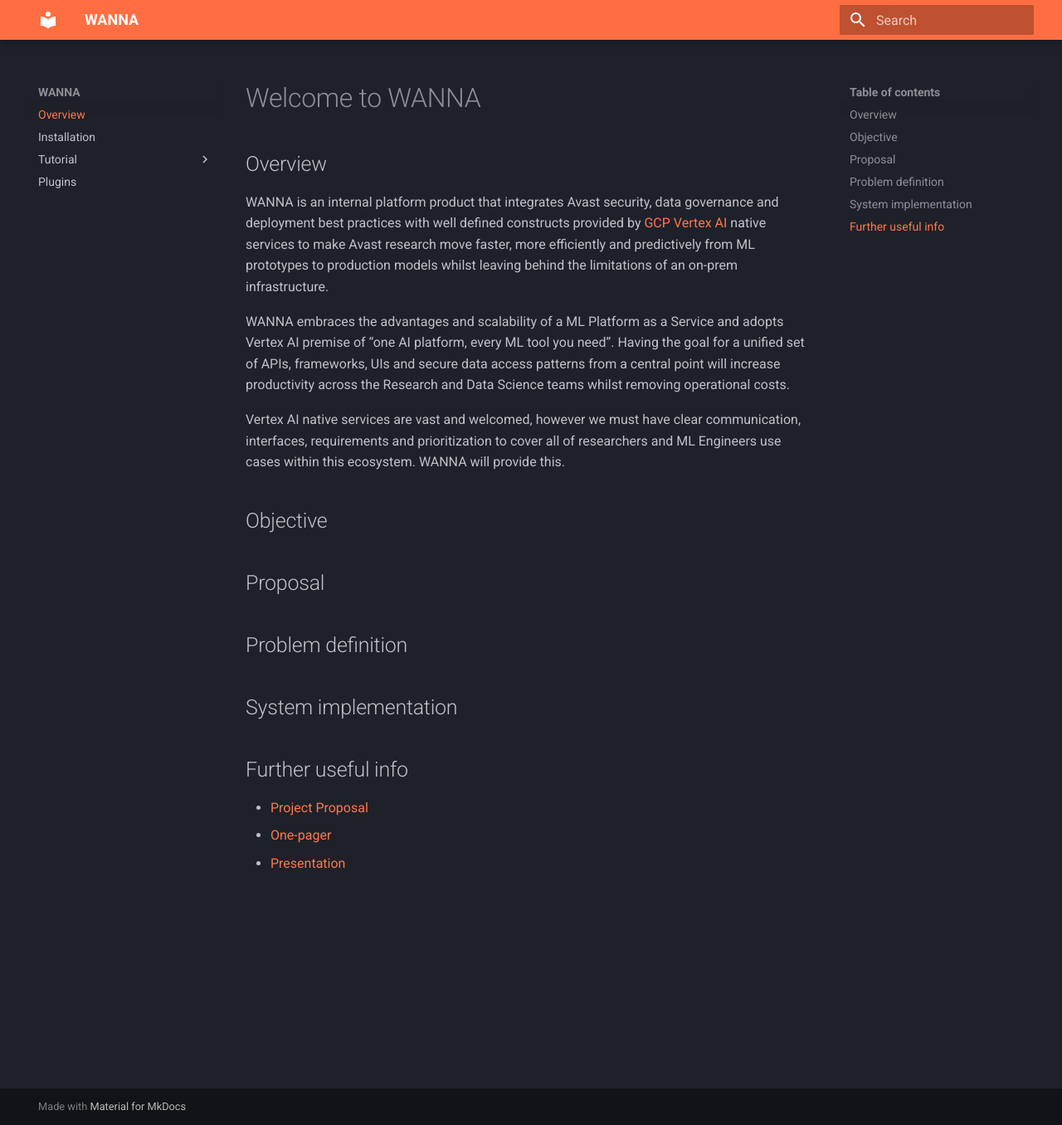
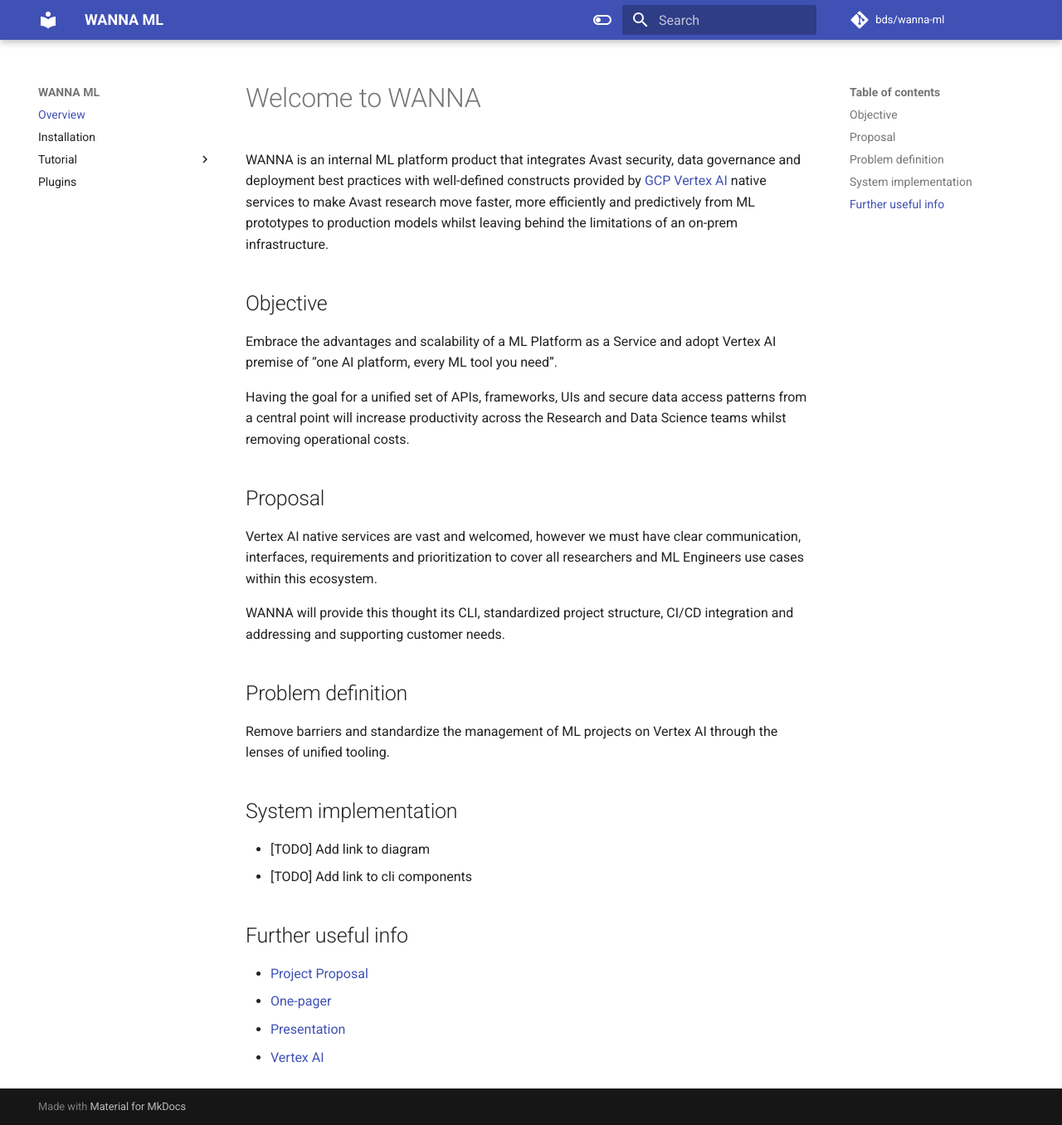
Before and after one commit to avast/wanna-ml, an MkDocs documentation site: the page built from docs/index.md, in a window 1280 px wide and 1356 px high. Shown: the whole window at 83% size. Built offline with MkDocs 1.6.1 and Material for MkDocs 9.7.7, drawn with Linux system fonts in a browser that asks for light colours.

```diff
--- a/docs/index.md
+++ b/docs/index.md
@@ -8,26 +8,31 @@ date: 2022-04-06
 
 # Welcome to WANNA
 
-## Overview
-
-WANNA is an internal platform product that integrates Avast security, data governance and deployment best practices with well defined constructs provided by [GCP Vertex AI](https://cloud.google.com/vertex-ai/#section-1) native services to make Avast research move faster, more efficiently and predictively from ML prototypes to production models whilst leaving behind the limitations of an on-prem infrastructure.
-
-WANNA embraces the advantages and scalability of a ML Platform as a Service and adopts Vertex AI premise of “one AI platform, every ML tool you need”.
-Having the goal for a unified set of APIs, frameworks, UIs and secure data access patterns from a central point will increase productivity across the Research and Data Science teams whilst removing operational costs.
-
-Vertex AI native services are vast and welcomed, however we must have clear communication, interfaces, requirements and prioritization to cover all of researchers and ML Engineers use cases within this ecosystem. WANNA will provide this.
-
+WANNA is an internal ML platform product that integrates Avast security, data governance and deployment best practices with well-defined constructs provided by [GCP Vertex AI](https://cloud.google.com/vertex-ai/#section-1) native services to make Avast research move faster, more efficiently and predictively from ML prototypes to production models whilst leaving behind the limitations of an on-prem infrastructure.
 
 ## Objective
 
+Embrace the advantages and scalability of a ML Platform as a Service and adopt Vertex AI premise of “one AI platform, every ML tool you need”.
+
+Having the goal for a unified set of APIs, frameworks, UIs and secure data access patterns from a central point will increase productivity across the Research and Data Science teams whilst removing operational costs.
+
 ## Proposal
 
+Vertex AI native services are vast and welcomed, however we must have clear communication, interfaces, requirements and prioritization to cover all researchers and ML Engineers use cases within this ecosystem.
+
+WANNA will provide this thought its CLI, standardized project structure, CI/CD integration and addressing and supporting customer needs.
+
 ## Problem definition
+Remove barriers and standardize the management of ML projects on Vertex AI through the lenses of unified tooling.
 
 ## System implementation
 
+* [TODO] Add link to diagram
+* [TODO] Add link to cli components
+
 ## Further useful info
 
-* [Project Proposal]()
-* [One-pager]()
-* [Presentation]()
+* [Project Proposal](https://docs.google.com/document/d/1lwWta6zsIWsXCPVqjwcduqbVuPttKErbqw_vgK2d3Y8/edit#)
+* [One-pager](https://cml.avast.com/display/BDS/Cloud+ML+-+WANNA)
+* [Presentation](https://docs.google.com/presentation/d/19jKZKSsfOgV_xQ5ayDXiYdfXHlMsFk9CX7ZePD6JK8I/edit#slide=id.g1235c8c68c1_0_4)
+* [Vertex AI](https://cloud.google.com/vertex-ai/docs)
--- a/mkdocs.yaml
+++ b/mkdocs.yaml
@@ -1,30 +1,62 @@
-site_name: WANNA
+site_name: WANNA ML
+repo_url: https://git.int.avast.com/bds/wanna-ml/
+repo_name: bds/wanna-ml
+edit_uri: edit/master/docs/
 theme:
   name: material
   palette:
-    scheme: slate
-    primary: deep orange
-    accent: indigo
-    features:
-      - navigation.instant
-      - navigation.tracking
-      - navigation.tabs
-      - navigation.tabs.sticky
-      - navigation.sections
-      - navigation.expand
-      - navigation.indexes
-    highlightjs: true
-    hljs_languages:
-        - yaml
-        - python
-        - bash
+    - scheme: default
+      toggle:
+        icon: material/toggle-switch-off-outline
+        name: Switch to dark mode
+        #    primary: indigo
+        #    accent: indigo
+        features:
+          - navigation.instant
+          - navigation.tracking
+          - navigation.tabs
+          - navigation.tabs.sticky
+          - navigation.sections
+          - navigation.expand
+          - navigation.indexes
+          - navigation.top
+          - toc.follow
+          - toc.integrate
+        highlightjs: true
+        hljs_languages:
+          - yaml
+          - python
+          - bash
+    - scheme: slate
+      toggle:
+        icon: material/toggle-switch
+        name: Switch to light mode
+  #    primary: indigo
+  #    accent: indigo
+      features:
+        - navigation.instant
+        - navigation.tracking
+        - navigation.tabs
+        - navigation.tabs.sticky
+        - navigation.sections
+        - navigation.expand
+        - navigation.indexes
+        - navigation.top
+        - toc.follow
+        - toc.integrate
+      highlightjs: true
+      hljs_languages:
+          - yaml
+          - python
+          - bash
 
 nav:
     - Overview: 'index.md'
     - Installation: 'installation.md'
     - Tutorial:
+        - 'Get Started': 'tutorial/index.md'
         - 'WANNA Project': 'tutorial/project.md'
-        - 'WANNA Profile': 'tutorial/profiles.md'
+        - 'WANNA Profile': 'tutorial/profile.md'
         - 'WANNA Notebook': 'tutorial/notebook.md'
         - 'WANNA Job': 'tutorial/job.md'
         - 'WANNA Pipeline': 'tutorial/pipeline.md'
```
Also changed, not shown: README.md (+7 -6 lines), docs/tutorial/index.md (added, +9 -0 lines), docs/tutorial/job.md (+3 -1 lines), docs/tutorial/pipeline.md (+1 -1 lines), docs/tutorial/project.md (+2 -2 lines), docs/tutorial/profile.md (renamed from docs/tutorial/profiles.md), 4 other files.
